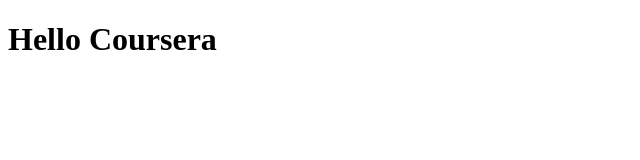
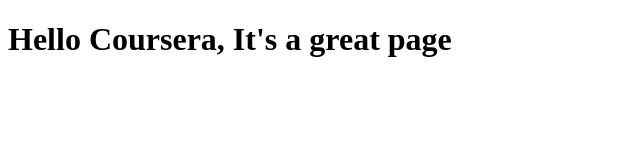
Before and after one commit to krito127/coursera_text_2, a plain HTML site: page sites/index.html in a window 1280 px wide. Shown: the whole page, without its empty margins (0-640 px from the left). Drawn offline with Linux system fonts and the light colour scheme.

Commit message:
Another change in my page

```diff
--- a/sites/index.html
+++ b/sites/index.html
@@ -1,9 +1,9 @@
 <!DOCTYPE html>
 <html>
 <head>
-	<title>My first page</title>
+	<title>My first page in HTML</title>
 </head>
 <body>
-<h1>Hello Coursera</h1>
+<h1>Hello Coursera, It's a great page</h1>
 </body>
 </html>
```
